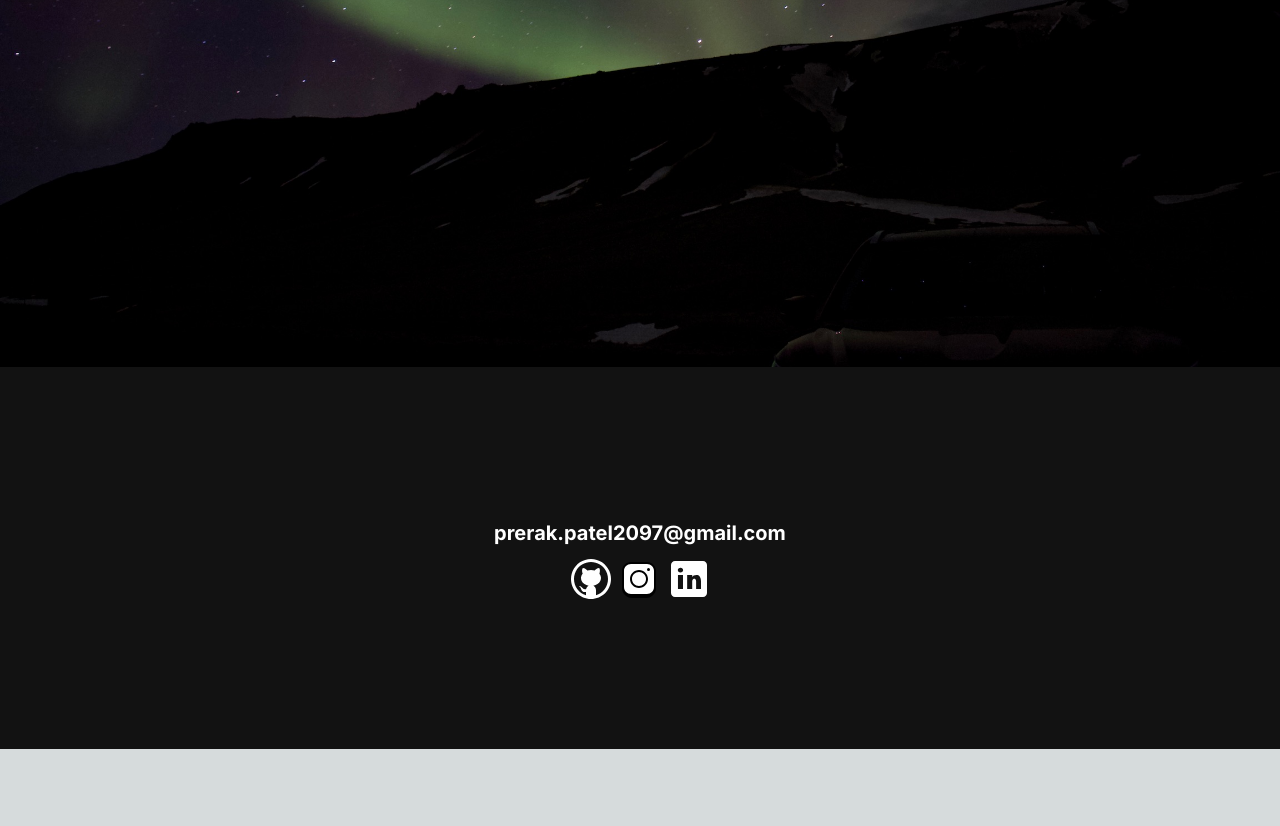
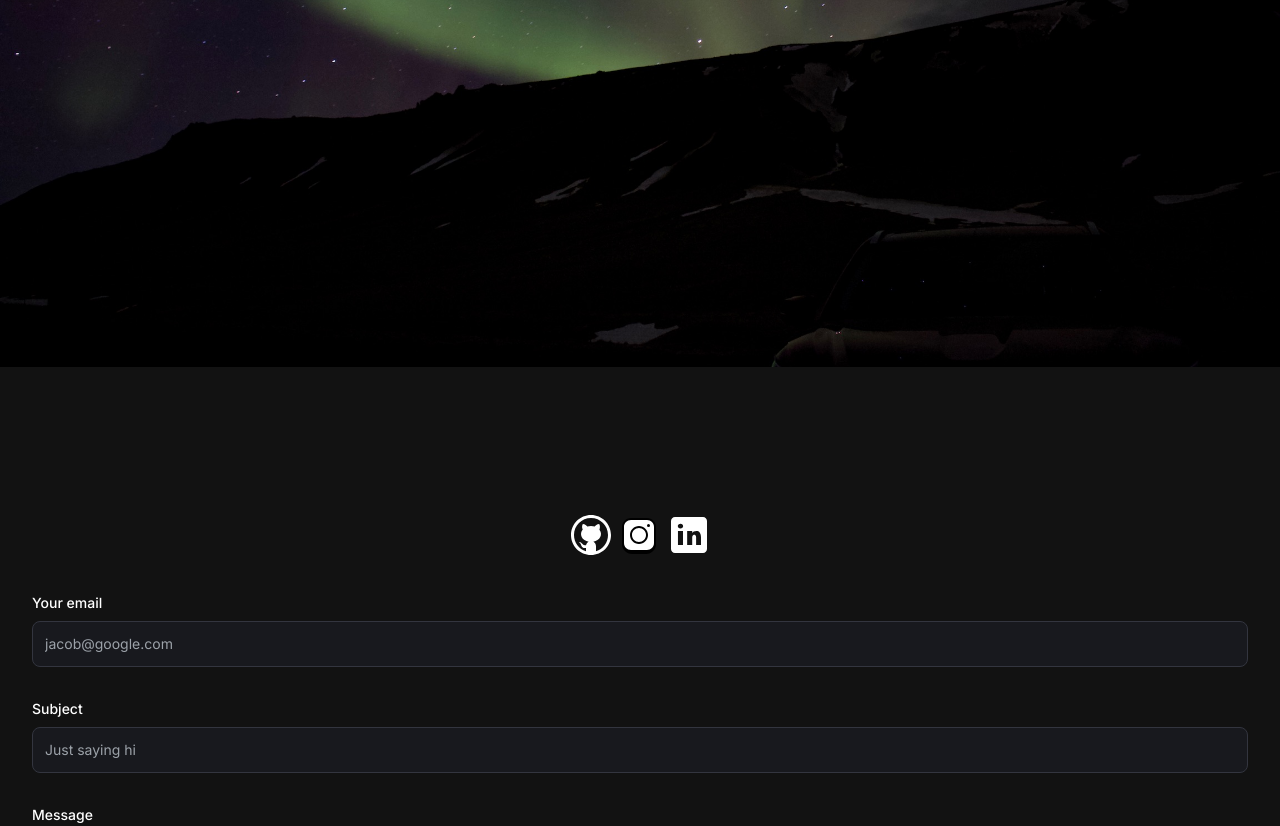
Before and after one commit to prerak2097/personal-website, a Next.js app: page / in a window 1280 px wide. Shown: the part 1971-2797 px from the top of the page. Before the commit the page ends 2720 px from the top, so only its background shows below. Built offline with nearby package versions, Linux system fonts and the light colour scheme.

Commit message:
adding email compatibiltiy

```diff
--- a/app/components/EmailSection.jsx
+++ b/app/components/EmailSection.jsx
@@ -7,16 +7,44 @@ import LinkedinIcon from "public/images/SocialsLogos/linkedin-icon.svg";
 import InstagramIcon from "public/images/SocialsLogos/instagram-icon.svg";
 
 const EmailSection = () => {
+  const [emailSubmitted, setEmailSubmitted] = useState(false);
+  const handleSubmit = async (e) => {
+    e.preventDefault();
+    const data = {
+      senderEmail: e.target.email.value,
+      senderSubject: e.target.subject.value,
+      message: e.target.message.value,
+    };
+    const JSONdata = JSON.stringify(data);
+    const endpoint = "<https://mfr8e2dj14.execute-api.us-east-1.amazonaws.com/default/SendContactEmail>";
+
+    // Form the request for sending data to the server.
+    const options = {
+      // The method is POST because we are sending data.
+      method: "POST",
+      // Tell the server we're sending JSON.
+      headers: {
+        "Content-Type": "application/json",
+      },
+      // Body of the request is the JSON data we created above.
+      body: JSONdata,
+    };
+
+
+    const response = await fetch(endpoint, options);
+    const resData = await response.json();
+
+    if (response.status === 200) {
+      console.log("Message sent.");
+      setEmailSubmitted(true);
+    }
+  };
+
   return (
     <section
       id="connect"
-      className="my-12 md:my-12 py-24 gap-4 relative"
+      className="my-12 md:my-12 py-24 gap-4 relative "
     >
-      <div className="z-10 flex justify-center">
-            <h6 className="text-xl font-bold text-white my-2">
-                prerak.patel2097@gmail.com
-            </h6>
-        </div>
       <div className="z-10 flex justify-center">
           <Link href="https://github.com/prerak2097" target="_blank">
               <Image src={GithubIcon} alt="Github Icon" />
@@ -28,6 +56,68 @@ const EmailSection = () => {
               <Image src={LinkedinIcon} alt="Linkedin Icon" />
           </Link>
       </div>
+      <div className="z-10 flex justify-center p-4">
+        {emailSubmitted ? (
+          <p className="text-green-500 text-sm mt-2">
+            Email sent successfully!
+          </p>
+        ) : (
+          <form className="flex flex-col p-4 w-screen" onSubmit={handleSubmit}>
+            <div className="mb-8">
+              <label
+                htmlFor="email"
+                className="text-white block mb-2 text-sm font-medium"
+              >
+                Your email
+              </label>
+              <input
+                name="email"
+                type="email"
+                id="email"
+                required
+                className="bg-[#18191E] border border-[#33353F] placeholder-[#9CA2A9] text-gray-100 text-sm rounded-lg block w-full p-3"
+                placeholder="jacob@google.com"
+              />
+            </div>
+            <div className="mb-8">
+              <label
+                htmlFor="subject"
+                className="text-white block text-sm mb-2 font-medium"
+              >
+                Subject
+              </label>
+              <input
+                name="subject"
+                type="text"
+                id="subject"
+                required
+                className="bg-[#18191E] border border-[#33353F] placeholder-[#9CA2A9] text-gray-100 text-sm rounded-lg block w-full p-3"
+                placeholder="Just saying hi"
+              />
+            </div>
+            <div className="mb-8">
+              <label
+                htmlFor="message"
+                className="text-white block text-sm mb-2 font-medium"
+              >
+                Message
+              </label>
+              <textarea
+                name="message"
+                id="message"
+                className="bg-[#18191E] border border-[#33353F] placeholder-[#9CA2A9] text-gray-100 text-sm rounded-lg block w-full p-3"
+                placeholder="Let's talk about..."
+              />
+            </div>
+            <button
+              type="submit"
+              className="bg-blue-500 hover:bg-blue-600 text-white font-medium py-3 px-6 rounded-lg w-full"
+            >
+              Send Message
+            </button>
+          </form>
+        )}
+      </div>
     </section>
   );
 };
--- a/package.json
+++ b/package.json
@@ -10,6 +10,7 @@
   },
   "dependencies": {
     "@heroicons/react": "^2.0.18",
+    "cors": "^2.8.5",
     "next": "14.0.3",
     "react": "^18",
     "react-dom": "^18",
```
Also changed, not shown: 1 other file (tests, documents, lock files or other folders). Lines whose indentation alone changed are shown as unchanged.
